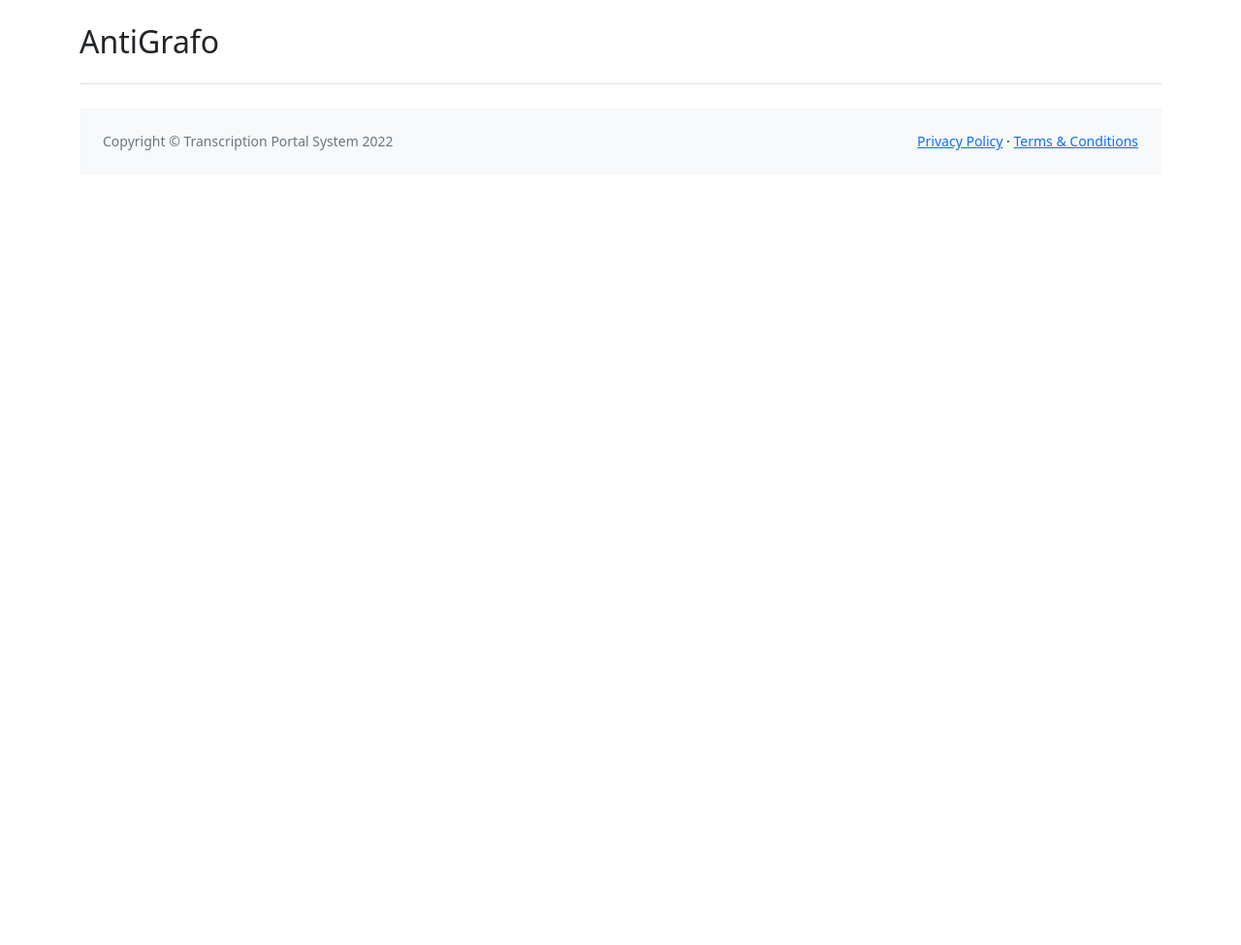
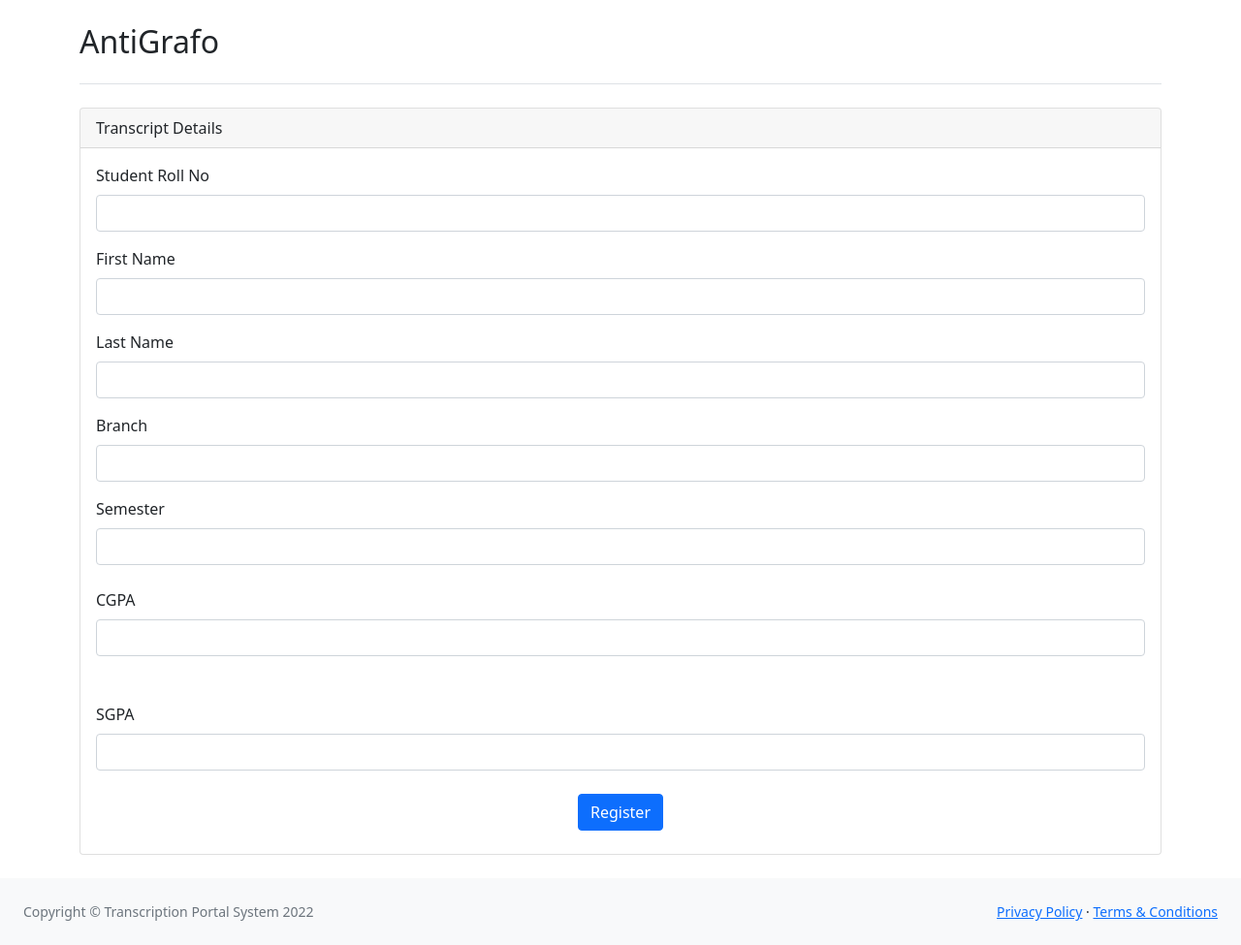
Before and after one commit to vryan-06/SYN04_AlgoRhythm_Synergy2022, a PHP site: page /issue_application.php in a window 1280 px wide. Shown: the whole page at 97% size. Before the commit the page ends 155 px from the top, so only its background shows below. Run offline with PHP 8.4, Linux system fonts and the light colour scheme; some libraries are stand-ins or nearby versions.

Commit message:
issue_application updated

```diff
--- a/transcript_page/issue_application.php
+++ b/transcript_page/issue_application.php
@@ -1,7 +1,49 @@
 <?php
     include 'header.php';
 ?>
+<div class="card">
+            <div class="card-header">Transcript Details</div>
+			<div class="card-body">
+                <form method="POST" enctype="multipart/form-data">
+                    <div class="mb-3">
+                            <label class="form-label">Student Roll No </label>
+                            <input type="text" name="roll_no" id="roll_no" class="form-control" />
+                        </div>
 
+                        <div class="mb-3">
+                            <label class="form-label">First Name</label>
+                            <input type="text" name="f_name" class="form-control" id="f_name" value="" />
+                        </div>
+                        <div class="mb-3">
+                            <label class="form-label">Last Name</label>
+                            <input type="text" name="l_name" id="l_name" class="form-control" />
+                        </div>
+                        <div class="mb-3">
+                            <label class="form-label">Branch</label>
+                            <input type="text" name="Branch_name" id="Branch_id" class="form-control" />
+                        </div>
+                        <div class="mb-4">
+                            <label class="form-label">Semester</label>
+                            <input type="text" name="Semester_name" id="semester_id" class="form-control" />
+                        </div>
+                        <div class="mb-5">
+                            <label class="form-label">CGPA</label>
+                            <input type="text" name="Cgpa_name" id="cgpa_id" class="form-control" />
+                        </div>
+                        <div class="mb-6">
+                            <label class="form-label">SGPA</label>
+                            <input type="SGPA" name="SGPA_name" id="SGPA_id" class="form-control" />
+                        </div>
+
+                        <div class="text-center mt-4 mb-2">
+						<input type="submit" name="register_button" class="btn btn-primary" value="Register" />
+                        </div>
+                    </form>
+                </div>
+            </div>
+        </div>
+    </div>
+</div>
 <?php
     include 'footer.php';
 ?>
```
